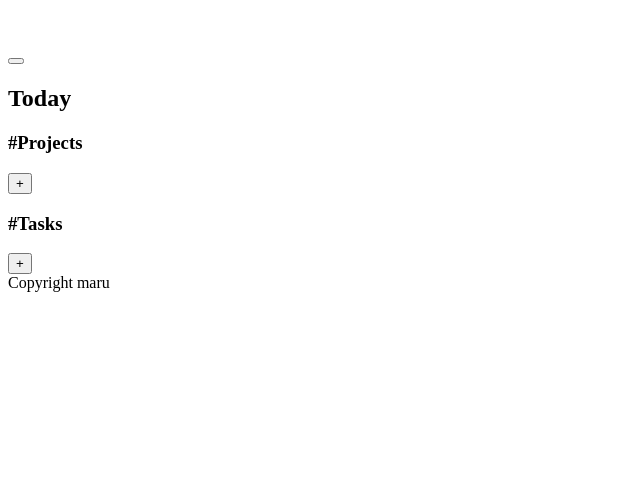
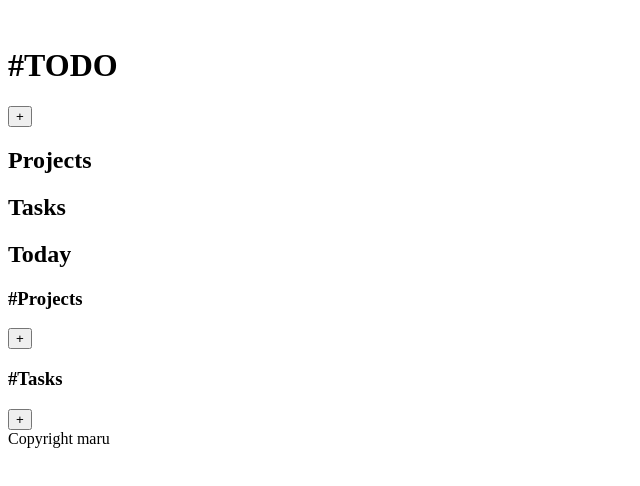
Before and after one commit to renegade-404/todo-app, a website built with webpack: page src/template.html in a window 1280 px wide. Shown: the whole page, without its empty margins (0-640 px from the left). Built offline with nearby package versions, Linux system fonts and the light colour scheme.

Commit message:
add headings' text

```diff
--- a/src/template.html
+++ b/src/template.html
@@ -9,15 +9,17 @@
     <div class="main-container">
         <header>
             <img src="" alt="" class="header-img">
-            <h1 class="header-title"></h1>
+            <h1 class="header-title">#TODO</h1>
             <span class="heading-span"></span>
         </header>
         <div class="sidebar">
-            <button class="add-with-select-btn"></button>
+            <button class="add-with-select-btn">+</button>
             <div class="sidebar-projects">
+                <h2 class="sidebar-projects-heading">Projects</h2>
                 <ul class="sidebar-projects-list"></ul>
             </div>
             <div class="sidebar-tasks">
+                <h2 class="sidebar-tasks-heading">Tasks</h2>
                 <ul class="sidebar-tasks-list"></ul>
             </div>
         </div>
```
